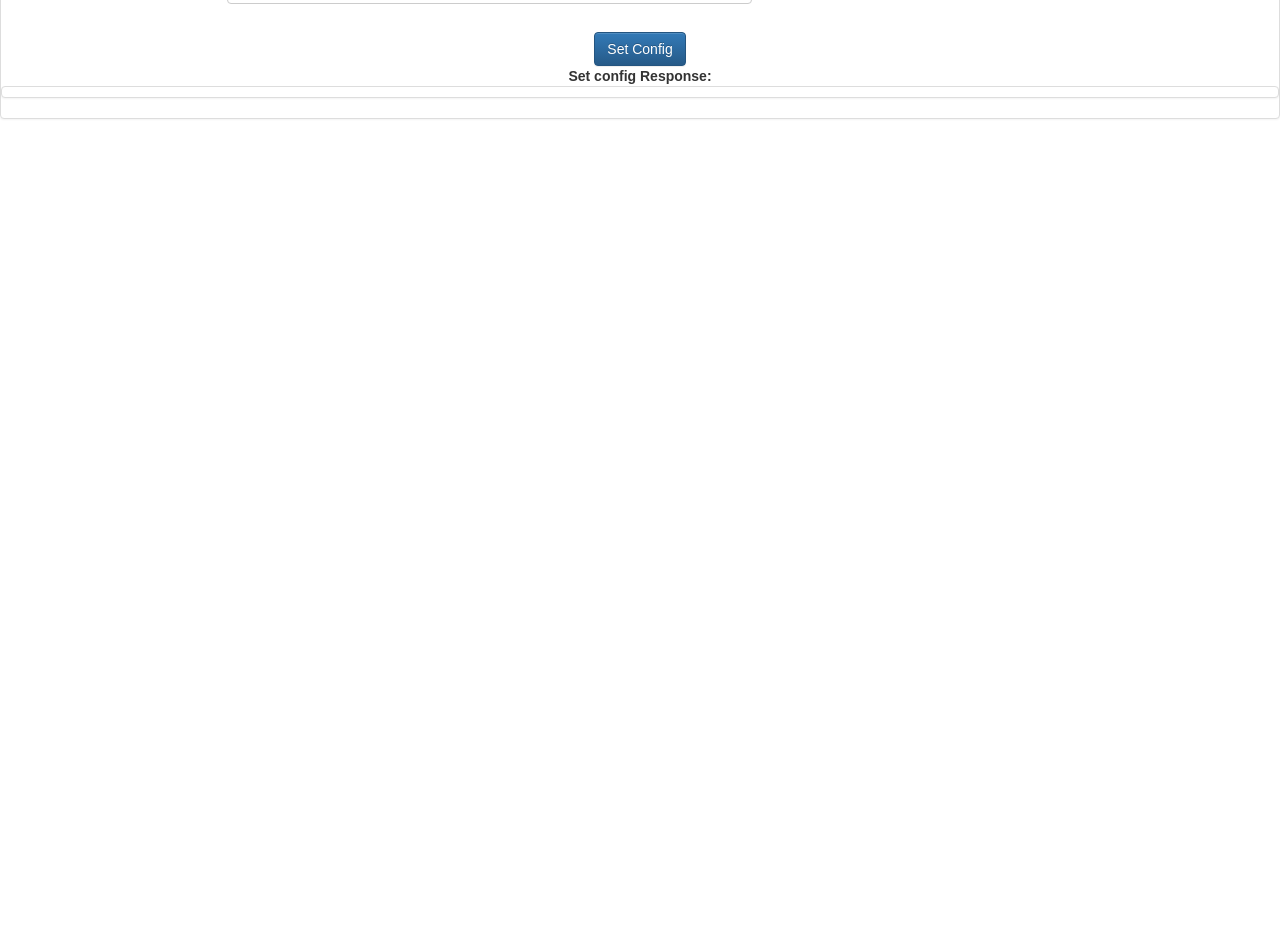
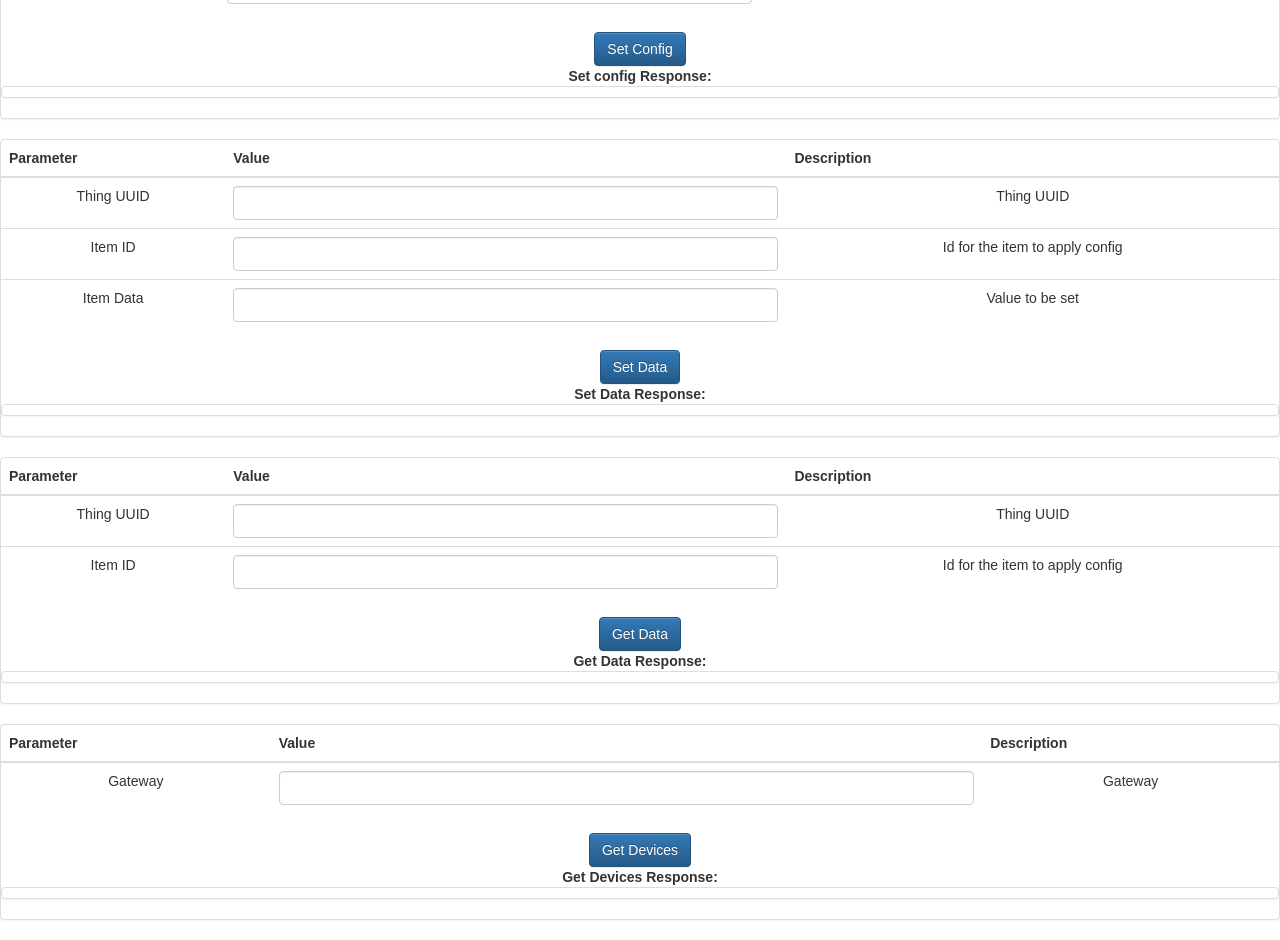
Before and after one commit to pauloserrafh/knot-webapp, a React (Create React App) app in the folder client/: page / in a window 1280 px wide. Shown: the part 620-1560 px from the top of the page. Before the commit the page ends 800 px from the top, so only its background shows below. Built offline with nearby package versions, Linux system fonts and the light colour scheme.

Commit message:
SetData GetData GetDevices operations

```diff
--- a/client/src/App.js
+++ b/client/src/App.js
@@ -1,5 +1,5 @@
-import React, { Component } from 'react';
-import './App.css';
+import React, { Component } from "react";
+import "./App.css";
 import {
   Panel,
   FormControl,
@@ -10,6 +10,7 @@ import {
   Table,
   Button
 } from "react-bootstrap";
+
 class App extends Component {
   constructor(props) {
     super(props);
@@ -30,25 +31,52 @@ class App extends Component {
         upperLimit: "",
         response: ""
       },
+      setData: {
+        thingUuid: "",
+        itemId: "",
+        itemData: "",
+        response: ""
+      },
+      getData: { thingUuid: "", itemId: "", response: "" },
+      getDevices: { gateway: "", response: "" },
     };
-    this._onChangeDefaultConfigs = this._onChangeDefaultConfigs.bind(this);
-
     this._onChangeSetConfig = this._onChangeSetConfig.bind(this);
     this.setConfig = this.setConfig.bind(this);
+    this._onChangeSetData = this._onChangeSetData.bind(this);
+    this.setData = this.setData.bind(this);
+    this._onChangeGetData = this._onChangeGetData.bind(this);
+    this.getData = this.getData.bind(this);
+    this._onChangeGetDevices = this._onChangeGetDevices.bind(this);
+    this.getDevices = this.getDevices.bind(this);
+    this._onChangeDefaultConfigs = this._onChangeDefaultConfigs.bind(this);
   }
 
+  _onChangeSetConfig = function(e) {
+    const setConfig = this.state.setConfig;
+    setConfig[e.target.name] = e.target.value;
+    this.setState({ setConfig: setConfig });
+  };
+
+  _onChangeSetData = function(e) {
+    const setData = this.state.setData;
+    setData[e.target.name] = e.target.value;
+    this.setState({ setData: setData });
+  };
+  _onChangeGetData = function(e) {
+    const getData = this.state.getData;
+    getData[e.target.name] = e.target.value;
+    this.setState({ getData: getData });
+  };
+  _onChangeGetDevices = function(e) {
+    const getDevices = this.state.getDevices;
+    getDevices[e.target.name] = e.target.value;
+    this.setState({ getDevices: getDevices });
+  };
   _onChangeDefaultConfigs = function(e) {
     const defaultConfigs = this.state.defaultConfigs;
     defaultConfigs[e.target.name] = e.target.value;
     this.setState({ defaultConfigs: defaultConfigs });
   };
-
- _onChangeSetConfig = function(e) {
-    const setConfig = this.state.setConfig;
-    setConfig[e.target.name] = e.target.value;
-    this.setState({ setConfig: setConfig });
-  };
-
   setConfig = function(e) {
     const setConfig = this.state.setConfig;
     const request = {
@@ -81,10 +109,98 @@ class App extends Component {
       );
     e.preventDefault();
   };
+
+  setData = function(e) {
+    const setData = this.state.setData;
+    const request = {
+      ownerUuid: this.state.defaultConfigs.ownerUuid,
+      ownerToken: this.state.defaultConfigs.ownerToken,
+      hostname: this.state.defaultConfigs.hostname,
+      port: this.state.defaultConfigs.port,
+      thingUuid: this.state.setData.thingUuid,
+      itemId: this.state.setData.itemId,
+      itemData: this.state.setData.itemData
+    };
+    fetch("/httpSetData", {
+      method: "POST",
+      headers: {
+        Accept: "application/json",
+        "Content-Type": "application/json"
+      },
+      body: JSON.stringify(request)
+    })
+      .then(res => res.json())
+      .then(
+        function(json) {
+          setData["response"] = JSON.stringify(json, null, 3);
+          console.log(json);
+          this.setState({ setData: setData });
+        }.bind(this)
+      );
+    e.preventDefault();
+  };
+
+  getData = function(e) {
+    const getData = this.state.getData;
+    const request = {
+      ownerUuid: this.state.defaultConfigs.ownerUuid,
+      ownerToken: this.state.defaultConfigs.ownerToken,
+      hostname: this.state.defaultConfigs.hostname,
+      port: this.state.defaultConfigs.port,
+      thingUuid: this.state.getData.thingUuid,
+      itemId: this.state.getData.itemId
+    };
+    fetch("/httpGetData", {
+      method: "POST",
+      headers: {
+        Accept: "application/json",
+        "Content-Type": "application/json"
+      },
+      body: JSON.stringify(request)
+    })
+      .then(res => res.json())
+      .then(
+        function(json) {
+          getData["response"] = JSON.stringify(json, null, 3);
+          console.log(json);
+          this.setState({ getData: getData });
+        }.bind(this)
+      );
+    e.preventDefault();
+  };
+
+  getDevices = function(e) {
+    const getDevices = this.state.getDevices;
+    const request = {
+      ownerUuid: this.state.defaultConfigs.ownerUuid,
+      ownerToken: this.state.defaultConfigs.ownerToken,
+      hostname: this.state.defaultConfigs.hostname,
+      port: this.state.defaultConfigs.port,
+      gateway: this.state.getDevices.gateway
+    };
+    fetch("/httpGetDevices", {
+      method: "POST",
+      headers: {
+        Accept: "application/json",
+        "Content-Type": "application/json"
+      },
+      body: JSON.stringify(request)
+    })
+      .then(res => res.json())
+      .then(
+        function(json) {
+          getDevices["response"] = JSON.stringify(json, null, 3);
+          console.log(json);
+          this.setState({ getDevices: getDevices });
+        }.bind(this)
+      );
+    e.preventDefault();
+  };
+
   render() {
     return (
       <div className="App">
-       <h1>KNoT Sample App</h1>
+        <h1>KNoT Sample App</h1>
         <Panel header="Configurations">
           <Form horizontal>
             <FormGroup controlId="formHorizontalEmail">
@@ -235,6 +351,144 @@ class App extends Component {
             <p>{this.state.setConfig.response}</p>
           </Panel>
         </Panel>
+        <Panel key={2} collapsible header="Set Data">
+          <form>
+            <Table responsive>
+              <thead>
+                <tr>
+                  <th>Parameter</th>
+                  <th>Value</th>
+                  <th>Description</th>
+                </tr>
+              </thead>
+              <tbody>
+                <tr>
+                  <td>Thing UUID</td>
+                  <td>
+                    <FormControl
+                      type="text"
+                      value={this.state.setData.thingUuid}
+                      name="thingUuid"
+                      onChange={this._onChangeSetData}
+                    />
+                  </td>
+                  <td>Thing UUID</td>
+                </tr>
+                <tr>
+                  <td>Item ID</td>
+                  <td>
+                    <FormControl
+                      type="text"
+                      value={this.state.setData.itemId}
+                      name="itemId"
+                      onChange={this._onChangeSetData}
+                    />
+                  </td>
+                  <td>Id for the item to apply config</td>
+                </tr>
+                <tr>
+                  <td>Item Data</td>
+                  <td>
+                    <FormControl
+                      type="text"
+                      value={this.state.setData.itemData}
+                      name="itemData"
+                      onChange={this._onChangeSetData}
+                    />
+                  </td>
+                  <td>Value to be set</td>
+                </tr>
+              </tbody>
+            </Table>
+            <Button bsStyle="primary" onClick={this.setData}>
+              Set Data
+            </Button>
+          </form>
+          <b>Set Data Response:</b>
+          <Panel>
+            <p>{this.state.setData.response}</p>
+          </Panel>
+        </Panel>
+        <Panel key={3} collapsible header="Get Data">
+          <form>
+            <Table responsive>
+              <thead>
+                <tr>
+                  <th>Parameter</th>
+                  <th>Value</th>
+                  <th>Description</th>
+                </tr>
+              </thead>
+              <tbody>
+                <tr>
+                  <td>Thing UUID</td>
+                  <td>
+                    <FormControl
+                      type="text"
+                      value={this.state.getData.thingUuid}
+                      name="thingUuid"
+                      onChange={this._onChangeGetData}
+                    />
+                  </td>
+                  <td>Thing UUID</td>
+                </tr>
+                <tr>
+                  <td>Item ID</td>
+                  <td>
+                    <FormControl
+                      type="text"
+                      value={this.state.getData.itemId}
+                      name="itemId"
+                      onChange={this._onChangeGetData}
+                    />
+                  </td>
+                  <td>Id for the item to apply config</td>
+                </tr>
+              </tbody>
+            </Table>
+            <Button bsStyle="primary" onClick={this.getData}>
+              Get Data
+            </Button>
+          </form>
+          <b>Get Data Response:</b>
+          <Panel>
+            <p>{this.state.getData.response}</p>
+          </Panel>
+        </Panel>
+        <Panel key={4} collapsible header="Get Devices">
+          <form>
+            <Table responsive>
+              <thead>
+                <tr>
+                  <th>Parameter</th>
+                  <th>Value</th>
+                  <th>Description</th>
+                </tr>
+              </thead>
+              <tbody>
+                <tr>
+                  <td>Gateway</td>
+                  <td>
+                    <FormControl
+                      type="text"
+                      value={this.state.getDevices.gateway}
+                      name="gateway"
+                      onChange={this._onChangeGetDevices}
+                    />
+                  </td>
+                  <td>Gateway</td>
+                </tr>
+              </tbody>
+            </Table>
+            <Button bsStyle="primary" onClick={this.getDevices}>
+              Get Devices
+            </Button>
+          </form>
+          <b>Get Devices Response:</b>
+          <Panel>
+            <p>{this.state.getDevices.response}</p>
+          </Panel>
+        </Panel>
       </div>
     );
   }
```
